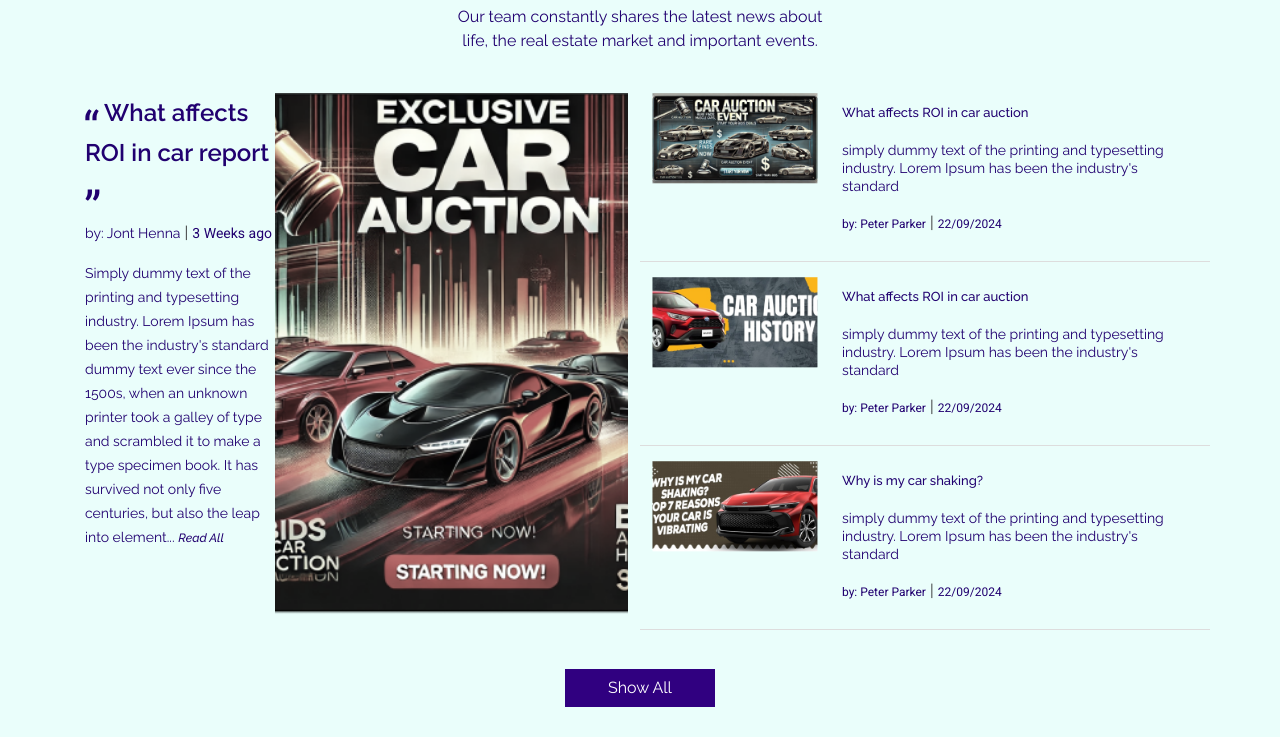
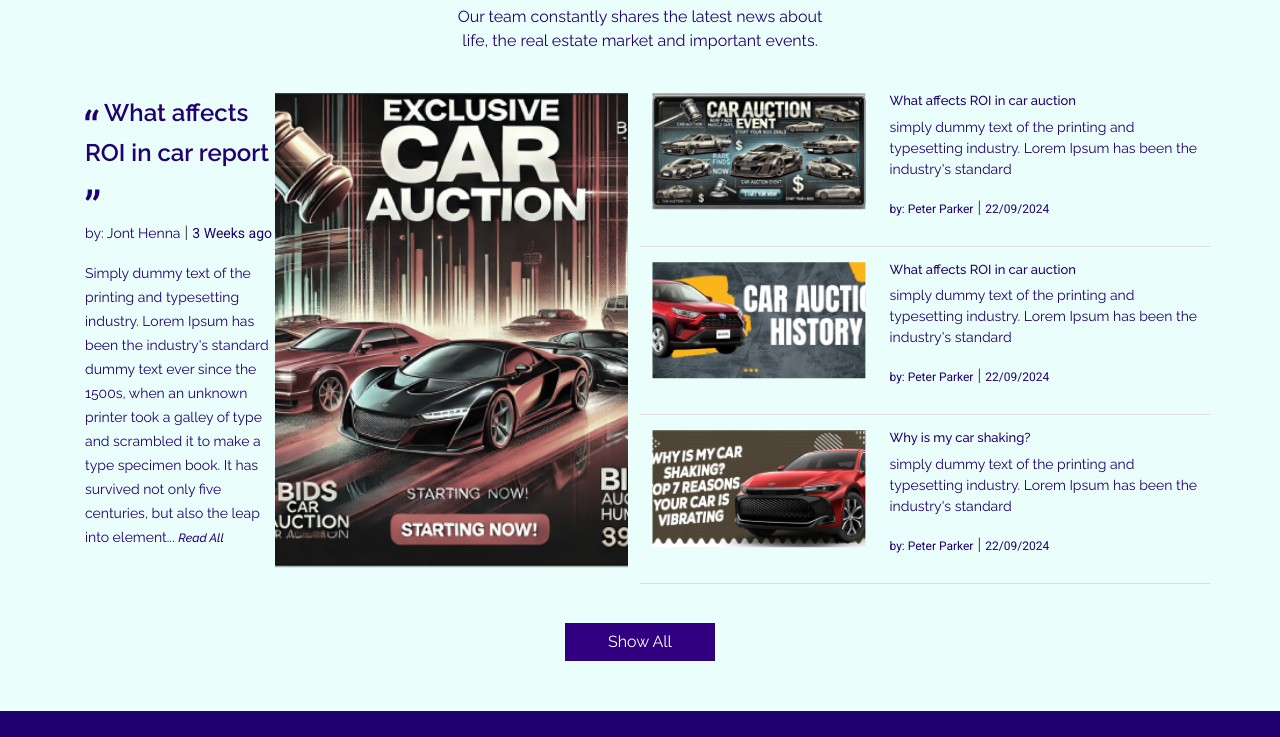
Before and after one commit to ahmobin/car-auction-template, a plain HTML site: page index.html in a window 1280 px wide. Shown: the part 1925-2662 px from the top of the page. Drawn offline with nearby package versions, Linux system fonts and the light colour scheme; a web font is replaced by a local one.

Commit message:
blog item design update

```diff
--- a/index.html
+++ b/index.html
@@ -318,10 +318,10 @@
                     <!-- Article 1 -->
                     <div class="col-md-12 blog-small-item">
                         <div class="row">
-                            <div class="col-4">
-                                <img src="img/Car2.png" alt="Car Auction" class="img-fluid">
+                            <div class="col-5">
+                                <img src="img/Car2.png" alt="Car Auction" class="img-fluid w-100">
                             </div>
-                            <div class="col-8">
+                            <div class="col-7">
                                 <h4 class="blog-small-title">What affects ROI in car auction</h4>
                                 <p class="blog-small-description">simply dummy text of the printing and typesetting industry. Lorem Ipsum has been the industry's standard </p>
                                 <p><span class="blog-author">by: Peter Parker</span> | <span class="blog-date">22/09/2024</span></p>
@@ -332,10 +332,10 @@
                     <!-- Article 2 -->
                     <div class="col-md-12 blog-small-item">
                         <div class="row">
-                            <div class="col-4">
-                                <img src="img/Car3.png" alt="Car Auction History" class="img-fluid">
+                            <div class="col-5">
+                                <img src="img/Car3.png" alt="Car Auction History" class="img-fluid w-100">
                             </div>
-                            <div class="col-8">
+                            <div class="col-7">
                                 <h4 class="blog-small-title">What affects ROI in car auction</h4>
                                 <p class="blog-small-description">simply dummy text of the printing and typesetting industry. Lorem Ipsum has been the industry's standard </p>
                                 <p><span class="blog-author">by: Peter Parker</span> | <span class="blog-date">22/09/2024</span></p>
@@ -346,10 +346,10 @@
                     <!-- Article 3 -->
                     <div class="col-md-12 blog-small-item">
                         <div class="row">
-                            <div class="col-4">
-                                <img src="img/Car4.png" alt="Why is my car shaking?" class="img-fluid">
+                            <div class="col-5">
+                                <img src="img/Car4.png" alt="Why is my car shaking?" class="img-fluid w-100">
                             </div>
-                            <div class="col-8">
+                            <div class="col-7">
                                 <h4 class="blog-small-title">Why is my car shaking?</h4>
                                 <p class="blog-small-description">simply dummy text of the printing and typesetting industry. Lorem Ipsum has been the industry's standard </p>
                                 <p><span class="blog-author">by: Peter Parker</span> | <span class="blog-date">22/09/2024</span></p>
--- a/media.css
+++ b/media.css
@@ -38,6 +38,11 @@
 @media (max-width: 767.98px) {
     /* Small devices (Mobile phones) */
 
+    .hero-section {
+        padding: 20px 0;
+        height: 40vh;
+    }
+
     .hero-section .car-image {
         display: none;
     }
@@ -77,6 +82,10 @@
     footer .mobile-view-social-medias{
         display: block;
     }
+
+    footer ul li{
+        list-style: none;
+    }
 }
 
 @media (max-width: 575.98px) {
@@ -94,8 +103,4 @@
         margin-bottom: 20px;
         display: flex;
     }
-
-    footer ul li{
-        list-style: none;
-    }
 }
--- a/style.css
+++ b/style.css
@@ -327,12 +327,6 @@ body {
     border: none !important;
 }
 
-
-/*.accordion-button:hover {*/
-/*    background-color: #00e0d0;*/
-/*    color: white;*/
-/*}*/
-
 .blog {
     background-color: #EAFEFB;
     padding: 50px 0;
@@ -356,7 +350,7 @@ body {
 .blog-featured {
     display: flex;
     justify-content: space-between;
-    align-items: stretch; /* Ensures the image and content are the same height */
+    align-items: stretch;
     padding-left: 15px;
     margin-bottom: 30px;
 }
@@ -421,20 +415,33 @@ body {
     border-bottom: 1px solid #ddd;
 }
 
+.blog-small-item .row{
+    /*display: flex;*/
+    /*justify-content: space-between;*/
+    /*align-items: stretch!important;*/
+}
+
+/*.blog-small-item .row .col-4 {*/
+/*    width: 30%; !* Adjust width as needed *!*/
+/*}*/
+
+/*.featured-img-container .col-8 {*/
+/*    width: 70%; !* Adjust width to your liking *!*/
+/*}*/
+
 .blog-small-title {
     font-family: "Raleway", sans-serif;
     font-size: 13px;
     font-weight: 500;
-    line-height: 40px;
+    /*line-height: 40px;*/
     color: #210070;
-
 }
 
 .blog-small-description {
     font-family: "Raleway", sans-serif;
     font-size: 14px;
     font-weight: 400;
-    line-height: 18px;
+    /*line-height: 18px;*/
     color: #210070;
 }
 
@@ -443,7 +450,7 @@ body {
     font-family: "Roboto", sans-serif;
     font-size: 12px;
     font-weight: 400;
-    line-height: 15px;
+    /*line-height: 15px;*/
     color: #210070;
 }
 
```
